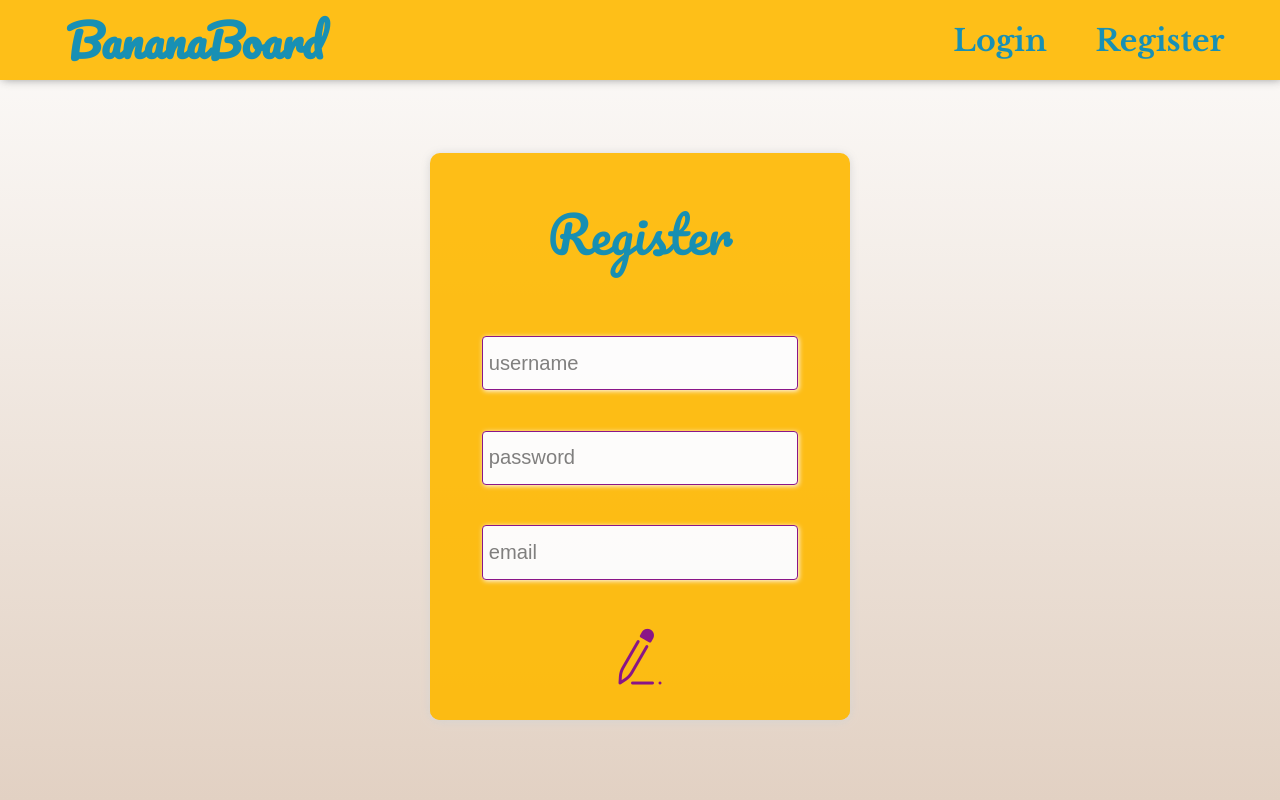
After one commit to SashoStoichkov/BananaBoard, a Flask app: template templates/register.html in a window 1280 px wide. The commit adds this page. Run offline with Flask 2, Linux system fonts and the light colour scheme; the template is opened without the code that fills it, so the values that code supplies are empty.

Commit message:
login + register base added

```diff
--- a/static/css/board.css
+++ b/static/css/board.css
@@ -94,8 +94,9 @@ i {
 
 .input:focus {
 	border: 1.5px solid purple;
+}
 
-}
+
 
 /* SCSS HEX */
 $green-blue: #2364aaff;
--- a/static/css/edit.css
+++ b/static/css/edit.css
@@ -17,8 +17,9 @@ body {
 
 }
 
+
 .board-container {
-	margin: 0 1em;
+	margin: 0 2em;
 }
 
 .board-container > .board-sec {
--- /dev/null
+++ b/static/css/login.css
@@ -0,0 +1,11 @@
+@import "main.css";
+
+.login2 {
+	width: 15em;
+}
+
+.card > h3 {
+	font-family: 'Pacifico', cursive;
+	font-size: 3em;
+	padding: 1.4em;
+}
--- /dev/null
+++ b/templates/register.html
@@ -0,0 +1,53 @@
+<!DOCTYPE html>
+<html lang="en">
+<head>
+	<meta charset="UTF-8">
+	<meta name="viewport" content="width=device-width, initial-scale=1.0">
+	<meta http-equiv="X-UA-Compatible" content="ie=edge">
+	<title>BananaBoard</title>
+	<!-- <link rel="icon" href=""> -->
+
+	<link rel="stylesheet" href="../static/css/board.css";>
+	<link rel="stylesheet" href="../static/css/edit.css";>
+	<link rel="stylesheet" href="../static/css/login.css";>
+
+</head>
+<body>
+	<header>
+		<h1>BananaBoard</h1>
+		<div class="header-route">
+			<div class="login button">
+				<button type="button" name="button" >Login</button>
+			</div>
+			<div class="register button">
+				<button type="button"  name="button">Register</button>
+			</div>
+		</div>
+	</header>
+
+	<div class="board-container">
+		<div class="board-sec">
+			<div class="card card2">
+				<h3>Register</h3>
+				<input class="input" placeholder="username" type="text">
+				<input class="input" placeholder="password" type="text">
+				<input class="input" placeholder="email" type="text">
+				<div class="wrapper2">
+
+
+					<div class="buttons">
+						<div class="button login2">
+							<button type="button"  name="button"><img src="../static/images/edit.png"></button>
+						</div>
+
+					</div>
+				</div>
+			</div>
+		</div>
+	</div>
+
+	<footer>
+
+	</footer>
+</body>
+</html>
```
Also changed, not shown: templates/login.html (added, +52 -0 lines).
